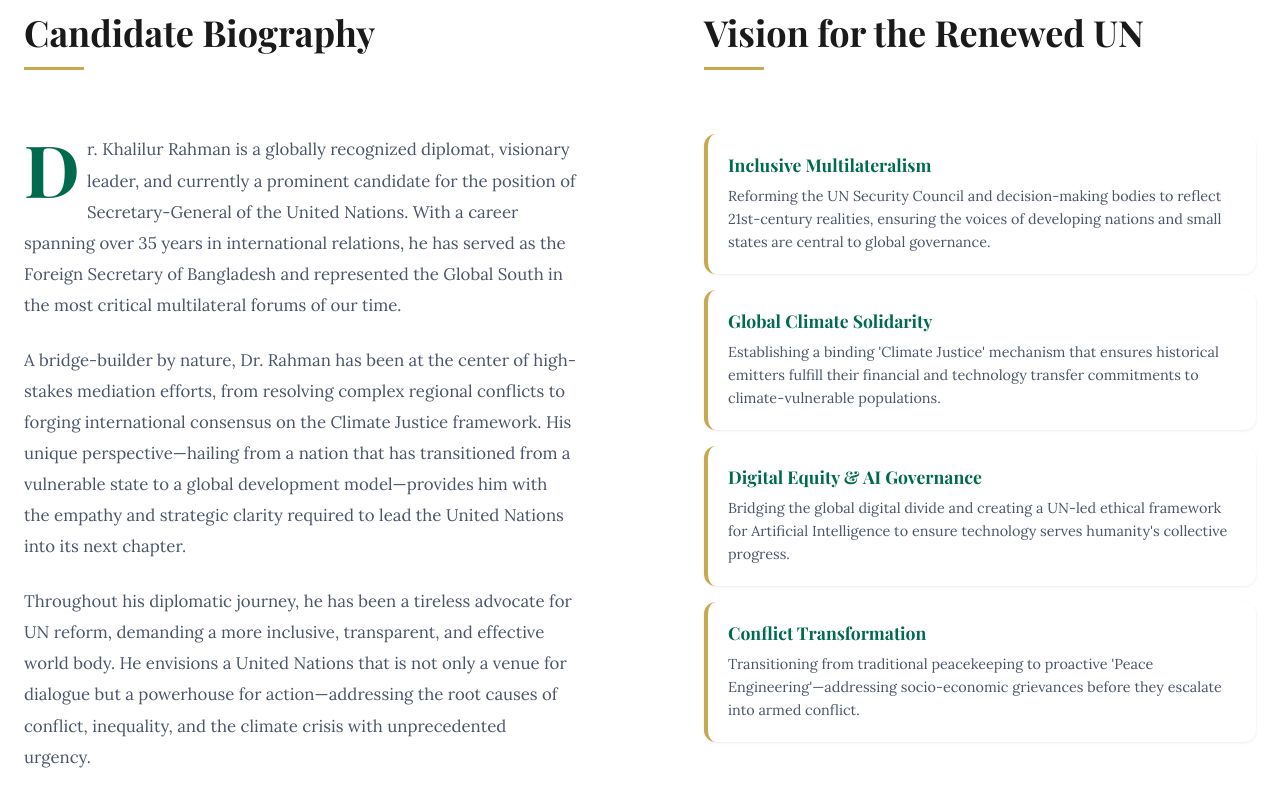
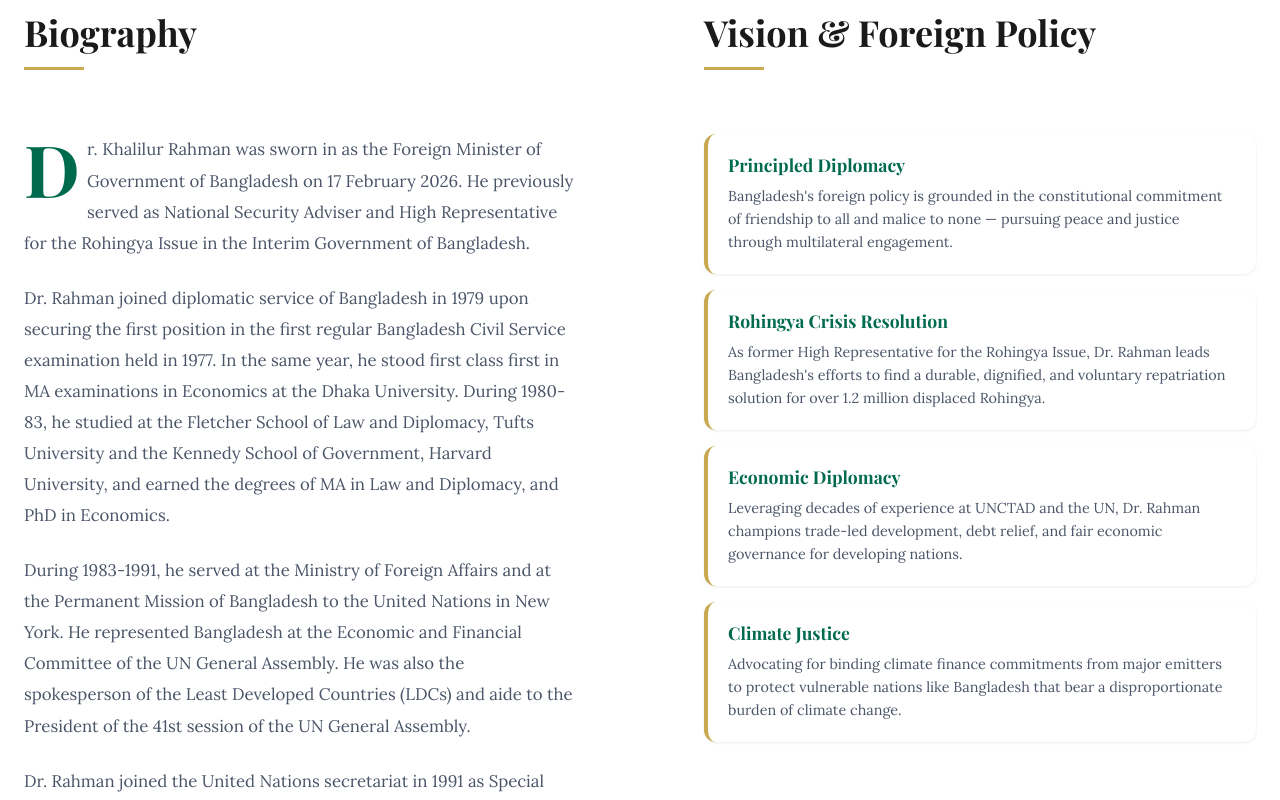
Before and after one commit to babulhossenshuvo/ministry, a React (Vite) app: page /secretary in a window 1280 px wide. Shown: the part 1600-2400 px from the top of the page. Built offline with nearby package versions, Linux system fonts and the light colour scheme; a web font is replaced by a local one.

Commit message:
feat: implement Dr. Khalilur Rahman bio, photo, career timeline, and YouTube video

```diff
--- a/src/data/secretaryData.js
+++ b/src/data/secretaryData.js
@@ -1,93 +1,96 @@
-// CANDIDATE PROFILE — For UN Secretary-General Election
+// DR. KHALILUR RAHMAN — Foreign Minister of Bangladesh
 export const secretaryData = {
     name: "Dr. Khalilur Rahman",
-    title: "Candidate for UN Secretary-General",
+    title: "Foreign Minister of Bangladesh",
     ministry: "Ministry of Foreign Affairs",
     country: "People's Republic of Bangladesh",
-    appointmentDate: "Electoral Session 2026-2027",
-    photo: null,
+    appointmentDate: "17 February 2026",
+    photo: "/Dr. Khalilur Rahman.jpeg",
     linkedin: "https://linkedin.com",
     twitter: "https://x.com",
     facebook: "https://facebook.com",
     youtube: "https://youtube.com",
     biography: [
-        "Dr. Khalilur Rahman is a globally recognized diplomat, visionary leader, and currently a prominent candidate for the position of Secretary-General of the United Nations. With a career spanning over 35 years in international relations, he has served as the Foreign Secretary of Bangladesh and represented the Global South in the most critical multilateral forums of our time.",
-        "A bridge-builder by nature, Dr. Rahman has been at the center of high-stakes mediation efforts, from resolving complex regional conflicts to forging international consensus on the Climate Justice framework. His unique perspective—hailing from a nation that has transitioned from a vulnerable state to a global development model—provides him with the empathy and strategic clarity required to lead the United Nations into its next chapter.",
-        "Throughout his diplomatic journey, he has been a tireless advocate for UN reform, demanding a more inclusive, transparent, and effective world body. He envisions a United Nations that is not only a venue for dialogue but a powerhouse for action—addressing the root causes of conflict, inequality, and the climate crisis with unprecedented urgency.",
+        "Dr. Khalilur Rahman was sworn in as the Foreign Minister of Government of Bangladesh on 17 February 2026. He previously served as National Security Adviser and High Representative for the Rohingya Issue in the Interim Government of Bangladesh.",
+        "Dr. Rahman joined diplomatic service of Bangladesh in 1979 upon securing the first position in the first regular Bangladesh Civil Service examination held in 1977. In the same year, he stood first class first in MA examinations in Economics at the Dhaka University. During 1980-83, he studied at the Fletcher School of Law and Diplomacy, Tufts University and the Kennedy School of Government, Harvard University, and earned the degrees of MA in Law and Diplomacy, and PhD in Economics.",
+        "During 1983-1991, he served at the Ministry of Foreign Affairs and at the Permanent Mission of Bangladesh to the United Nations in New York. He represented Bangladesh at the Economic and Financial Committee of the UN General Assembly. He was also the spokesperson of the Least Developed Countries (LDCs) and aide to the President of the 41st session of the UN General Assembly.",
+        "Dr. Rahman joined the United Nations secretariat in 1991 as Special Adviser at the UN Conference on Trade and Development (UNCTAD) in Geneva. During the ensuing 25 years at the UN, he held senior positions in the United Nations in New York and Geneva, and was a lead author of and substantive contributor to major UN flagship publications.",
+        "Dr. Rahman is a founder of the East West University in Dhaka and served as a member on its Board of Trustees until November 2024 when he was appointed as the High Representative on the Rohingya Issue, and subsequently as National Security Adviser.",
+        "He is married and has two daughters and four grandchildren.",
     ],
     vision: [
         {
-            title: "Inclusive Multilateralism",
-            description: "Reforming the UN Security Council and decision-making bodies to reflect 21st-century realities, ensuring the voices of developing nations and small states are central to global governance.",
+            title: "Principled Diplomacy",
+            description: "Bangladesh's foreign policy is grounded in the constitutional commitment of friendship to all and malice to none — pursuing peace and justice through multilateral engagement.",
             icon: "globe"
         },
         {
-            title: "Global Climate Solidarity",
-            description: "Establishing a binding 'Climate Justice' mechanism that ensures historical emitters fulfill their financial and technology transfer commitments to climate-vulnerable populations.",
-            icon: "leaf"
+            title: "Rohingya Crisis Resolution",
+            description: "As former High Representative for the Rohingya Issue, Dr. Rahman leads Bangladesh's efforts to find a durable, dignified, and voluntary repatriation solution for over 1.2 million displaced Rohingya.",
+            icon: "shield"
         },
         {
-            title: "Digital Equity & AI Governance",
-            description: "Bridging the global digital divide and creating a UN-led ethical framework for Artificial Intelligence to ensure technology serves humanity's collective progress.",
+            title: "Economic Diplomacy",
+            description: "Leveraging decades of experience at UNCTAD and the UN, Dr. Rahman champions trade-led development, debt relief, and fair economic governance for developing nations.",
             icon: "cpu"
         },
         {
-            title: "Conflict Transformation",
-            description: "Transitioning from traditional peacekeeping to proactive 'Peace Engineering'—addressing socio-economic grievances before they escalate into armed conflict.",
-            icon: "shield"
+            title: "Climate Justice",
+            description: "Advocating for binding climate finance commitments from major emitters to protect vulnerable nations like Bangladesh that bear a disproportionate burden of climate change.",
+            icon: "leaf"
         }
     ],
     credentials: [
-        { label: "UN SG Candidate", icon: "user-check" },
-        { label: "Global South Advocate", icon: "globe" },
-        { label: "Mediation Expert", icon: "handshake" },
+        { label: "PhD in Economics, Harvard University", icon: "user-check" },
+        { label: "25 Years at the United Nations", icon: "globe" },
+        { label: "Founder, East West University", icon: "handshake" },
     ],
     achievements: [
         {
             number: "01",
-            title: "Architect of the 'Summit of the Future' Reform",
-            description: "Played a pivotal role in drafting the Pact for the Future, securing consensus among over 190 nations on the most comprehensive UN reform agenda in decades.",
+            title: "First in Bangladesh Civil Service Exam (1977)",
+            description: "Secured the first position in the first regular Bangladesh Civil Service examination and simultaneously graduated first class first in MA Economics from Dhaka University.",
         },
         {
             number: "02",
-            title: "Global Peacekeeping Leadership",
-            description: "Commanded the world's largest troop contribution to UN Peacekeeping, pioneering the 'Women, Peace and Security' agenda across deployment theaters.",
+            title: "MA & PhD from Harvard & Tufts (1983)",
+            description: "Earned MA in Law and Diplomacy from the Fletcher School of Law and Diplomacy, Tufts University, and a PhD in Economics from Harvard University's Kennedy School of Government.",
         },
         {
             number: "03",
-            title: "Founder of the Climate Vulnerable Forum (CVF)",
-            description: "Conceptualized and launched the CVF, uniting 58 countries to demand immediate and fair climate action from the world's major economies.",
+            title: "UN LDC Spokesperson (1983–1991)",
+            description: "Served as spokesperson for the Least Developed Countries (LDCs) at the UN General Assembly and aide to the President of the 41st session of the UNGA.",
         },
         {
             number: "04",
-            title: "High-Level Mediation in South-East Asia",
-            description: "Successfully mediated track-two diplomatic talks that led to a significant de-escalation of border tensions and humanitarian gridlocks in the sub-region.",
+            title: "25 Years at the United Nations",
+            description: "Held senior positions at UNCTAD Geneva and the United Nations in New York from 1991–2016, authoring and contributing to major UN flagship publications.",
         },
         {
             number: "05",
-            title: "Transition to Digital Diplomacy",
-            description: "Led the first 'Virtual UNGA' during the global pandemic, ensuring the continuity of international governance during the world's most restrictive lockdowns.",
+            title: "Founder of East West University",
+            description: "Co-founded the East West University in Dhaka, serving as a member on its Board of Trustees until November 2024 — a lasting contribution to higher education in Bangladesh.",
         },
         {
             number: "06",
-            title: "Advocacy for Debt Relief",
-            description: "Secured a landmark UN resolution on sovereign debt restructuring, providing fiscal space for 40+ low-income countries to invest in Sustainable Development Goals.",
+            title: "Foreign Minister of Bangladesh (2026)",
+            description: "Sworn in as Foreign Minister on 17 February 2026, having previously served as National Security Adviser and High Representative for the Rohingya Issue.",
         },
     ],
     speeches: [
-        { date: "2026-03-10", title: "My Vision for a Renewed UN: Official Candidacy Address", event: "UN General Assembly Hall", type: "un_speeches" },
-        { date: "2026-01-15", title: "Bridging the Divide: A New Charter for Multilateralism", event: "London Institute of Diplomacy", type: "policy" },
-        { date: "2025-12-10", title: "Climate Justice is Human Justice", event: "COP29 Plenary Session", type: "un_speeches" },
-        { date: "2025-09-23", title: "Artificial Intelligence: A Global Public Good", event: "UN Summit of the Future", type: "policy" },
-        { date: "2025-06-05", title: "Empowering the Global South in the 21st Century", event: "African Union Summit", type: "publications" },
-        { date: "2024-11-14", title: "The Case for a More Democratic Security Council", event: "Foreign Affairs Journal", type: "publications" },
+        { date: "2026-02-17", title: "Inaugural Address as Foreign Minister of Bangladesh", event: "Government of Bangladesh, Dhaka", type: "un_speeches" },
+        { date: "2025-11-15", title: "Rohingya Repatriation: A Path Forward", event: "UN General Assembly Side Event, New York", type: "un_speeches" },
+        { date: "2025-09-22", title: "Statement at the 80th UNGA Session", event: "United Nations General Assembly", type: "un_speeches" },
+        { date: "2025-03-10", title: "National Security and Foreign Policy Alignment", event: "Bangladesh Institute of International Affairs", type: "policy" },
+        { date: "2024-12-12", title: "Climate Vulnerability and Bangladesh's Diplomatic Stance", event: "COP29 High-Level Segment", type: "policy" },
+        { date: "2024-05-20", title: "25 Years in the UN System: Lessons in Multilateralism", event: "East West University, Dhaka", type: "publications" },
     ],
     mandate: [
-        "Advocating for a comprehensive reform of the United Nations Security Council",
-        "Championing the rights and representation of the 134 member states of the G77 + China",
-        "Promoting global peace through the lens of social justice and economic equity",
-        "Bridging the gap between the developed North and the developing Global South",
-        "Ensuring the United Nations is fit-for-purpose in the age of AI and climate crisis",
-        "Upholding the UN Charter as the primary framework for international law and peace",
+        "Steering Bangladesh's foreign policy under the Interim Government with integrity and vision",
+        "Leading international efforts for a dignified, voluntary and sustainable solution to the Rohingya crisis",
+        "Advancing economic diplomacy to support Bangladesh's LDC graduation and trade interests",
+        "Championing global climate justice and securing finance for climate-vulnerable nations",
+        "Strengthening Bangladesh's bilateral relationships and multilateral standing",
+        "Upholding the founding principles of Bangladesh's Constitution in international affairs",
     ],
 };
--- a/src/data/timelineData.js
+++ b/src/data/timelineData.js
@@ -1,9 +1,52 @@
-// PLACEHOLDER — Replace before production
+// DR. KHALILUR RAHMAN — Career Timeline
 export const timelineData = [
-    { year: "2024–Present", role: "Foreign Secretary", organization: "Ministry of Foreign Affairs, Bangladesh", description: "Serving as the Chief of Bangladesh Foreign Service, leading diplomatic initiatives at the UN and bilateral engagements globally.", side: "right" },
-    { year: "2020–2024", role: "Bangladesh Permanent Representative to the UN", organization: "United Nations, New York", description: "Represented Bangladesh at all UN bodies including the General Assembly, Security Council, and ECOSOC. Led Bangladesh's election campaign to the Security Council.", side: "left" },
-    { year: "2016–2020", role: "Secretary, Multilateral Economic Affairs", organization: "Ministry of Foreign Affairs, Bangladesh", description: "Coordinated Bangladesh's positions in international economic forums including the WTO, G20, and UNCTAD. Spearheaded LDC graduation strategy.", side: "right" },
-    { year: "2012–2016", role: "Ambassador to Belgium and the EU", organization: "Embassy of Bangladesh, Brussels", description: "Managed Bangladesh's diplomatic relations with Belgium and the European Union, advancing trade, development cooperation, and political dialogue.", side: "left" },
-    { year: "2008–2012", role: "Minister, Bangladesh High Commission", organization: "Bangladesh High Commission, London", description: "Led consular and political affairs at the Bangladesh High Commission in London, strengthening Bangladesh-UK bilateral ties.", side: "right" },
-    { year: "2002–2008", role: "Director, UN Political Wing", organization: "Ministry of Foreign Affairs, Bangladesh", description: "Managed Bangladesh's multilateral affairs portfolio, coordinating positions for UN General Assembly sessions and Security Council campaigns.", side: "left" },
+    {
+        year: "Feb 2026–Present",
+        role: "Foreign Minister of Bangladesh",
+        organization: "Government of Bangladesh, Dhaka",
+        description: "Sworn in as Foreign Minister on 17 February 2026. Leading Bangladesh's foreign policy, diplomatic relations, and bilateral/multilateral engagements at the highest level.",
+        side: "right"
+    },
+    {
+        year: "Nov 2024–Feb 2026",
+        role: "National Security Adviser & High Representative for the Rohingya Issue",
+        organization: "Interim Government of Bangladesh",
+        description: "Served simultaneously as National Security Adviser and High Representative for the Rohingya Issue — spearheading Bangladesh's diplomatic strategy on the world's largest refugee crisis.",
+        side: "left"
+    },
+    {
+        year: "Until Nov 2024",
+        role: "Member, Board of Trustees",
+        organization: "East West University, Dhaka",
+        description: "Served as a founding trustee of East West University, one of Bangladesh's leading private universities, until being called to serve in the Interim Government.",
+        side: "right"
+    },
+    {
+        year: "1991–2016",
+        role: "Senior Official — United Nations Secretariat",
+        organization: "United Nations (UNCTAD, Geneva & New York)",
+        description: "Joined the UN in 1991 as Special Adviser at the UN Conference on Trade and Development (UNCTAD) in Geneva. Over 25 years, held senior UN positions in both Geneva and New York, and was a lead author and substantive contributor to major UN flagship publications.",
+        side: "left"
+    },
+    {
+        year: "1983–1991",
+        role: "Diplomat — Ministry of Foreign Affairs & UN Mission",
+        organization: "Government of Bangladesh / UN, New York",
+        description: "Served at the Ministry of Foreign Affairs and at the Permanent Mission of Bangladesh to the United Nations in New York. Represented Bangladesh at the Economic and Financial Committee of the UNGA. Spokesperson of the LDCs and aide to the President of the 41st session of the UNGA.",
+        side: "right"
+    },
+    {
+        year: "1980–1983",
+        role: "Graduate Studies",
+        organization: "Tufts University & Harvard University (Kennedy School)",
+        description: "Earned MA in Law and Diplomacy from the Fletcher School of Law and Diplomacy, Tufts University, and PhD in Economics from the Kennedy School of Government, Harvard University.",
+        side: "left"
+    },
+    {
+        year: "1979",
+        role: "Joined Bangladesh Diplomatic Service",
+        organization: "Government of Bangladesh",
+        description: "Secured the first position in the first regular Bangladesh Civil Service (BCS) examination held in 1977 and joined diplomatic service. In the same year, graduated first class first in MA Economics from Dhaka University.",
+        side: "right"
+    },
 ];
--- a/src/pages/HomePage.jsx
+++ b/src/pages/HomePage.jsx
@@ -48,7 +48,7 @@
                 <div className="container-main" style={{ position: 'relative', zIndex: 3, padding: '8rem 1.5rem 4rem' }}>
                     <div style={{ display: 'grid', gridTemplateColumns: 'minmax(300px, 1fr) 1.5fr', gap: '4rem', alignItems: 'center' }}>
                         <motion.div variants={itemVariants} style={{ borderRadius: 'var(--radius-xl)', overflow: 'hidden', boxShadow: 'var(--shadow-xl)', border: '8px solid white' }}>
-                            <img src="/dr_rahman.jpg" alt="Dr. Khalilur Rahman" style={{ width: '100%', height: 'auto', display: 'block' }} onError={(e) => { e.target.src = 'https://images.unsplash.com/photo-1560250097-0b93528c311a?auto=format&fit=crop&q=80&w=800'; }} />
+                            <img src="/Dr. Khalilur Rahman.jpeg" alt="Dr. Khalilur Rahman" style={{ width: '100%', height: 'auto', display: 'block' }} onError={(e) => { e.target.src = '/Khalilur_Rahman_(economist)_2025.jpg'; }} />
                         </motion.div>
 
                         <motion.div variants={itemVariants}>
--- a/src/pages/SecretaryPage.jsx
+++ b/src/pages/SecretaryPage.jsx
@@ -73,9 +73,10 @@
                                     position: 'relative'
                                 }}>
                                     <img
-                                        src="https://images.unsplash.com/photo-1560250097-0b93528c311a?auto=format&fit=crop&q=80&w=600&h=750"
-                                        alt="Portrait"
-                                        style={{ width: '100%', height: '100%', objectFit: 'cover' }}
+                                        src="/Dr. Khalilur Rahman.jpeg"
+                                        alt="Dr. Khalilur Rahman, Foreign Minister of Bangladesh"
+                                        style={{ width: '100%', height: '100%', objectFit: 'cover', objectPosition: 'top center' }}
+                                        onError={(e) => { e.target.src = '/Khalilur_Rahman_(economist)_2025.jpg'; }}
                                     />
                                     <div style={{ position: 'absolute', inset: 0, background: 'linear-gradient(to top, rgba(0,0,0,0.4) 0%, transparent 30%)' }} />
                                 </div>
@@ -115,7 +116,7 @@
                         >
                             <div style={{ marginBottom: '1rem' }}>
                                 <span style={{ fontFamily: 'var(--font-ui)', fontSize: '0.85rem', fontWeight: 700, letterSpacing: '0.3em', textTransform: 'uppercase', color: 'var(--color-gold)', textShadow: '0 2px 10px rgba(0,0,0,0.5)' }}>
-                                    United Nations Election 2026-2027
+                                    Ministry of Foreign Affairs, Bangladesh
                                 </span>
                             </div>
                             <h1 style={{
@@ -212,7 +213,7 @@
                 <div className="container-main">
                     <div style={{ display: 'grid', gridTemplateColumns: 'repeat(auto-fit, minmax(320px, 1fr))', gap: 'clamp(3rem, 10vw, 8rem)', alignItems: 'start' }}>
                         <div>
-                            <SectionHeader title="Candidate Biography" subtitle="The Journey" />
+                            <SectionHeader title="Biography" subtitle="The Journey" />
                             {secretaryData.biography.map((para, i) => (
                                 <p key={i} className={i === 0 ? 'drop-cap' : ''} style={{ fontFamily: 'var(--font-body)', fontSize: '1.05rem', lineHeight: 1.85, color: 'var(--color-text-secondary)', marginBottom: '1.5rem' }}>
                                     {para}
@@ -220,7 +221,7 @@
                             ))}
                         </div>
                         <div>
-                            <SectionHeader title="Vision for the Renewed UN" subtitle="The Future" />
+                            <SectionHeader title="Vision & Foreign Policy" subtitle="The Future" />
                             <div style={{ display: 'grid', gridTemplateColumns: '1fr', gap: '1rem' }}>
                                 {secretaryData.vision.map((v, i) => (
                                     <motion.div
@@ -251,27 +252,24 @@
                             viewport={{ once: true }}
                             style={{ position: 'relative', borderRadius: 'var(--radius-xl)', overflow: 'hidden', boxShadow: 'var(--shadow-2xl)', border: '1px solid rgba(255,255,255,0.1)' }}
                         >
-                            <div style={{ aspectRatio: '16/9', background: '#000', display: 'flex', alignItems: 'center', justifyContent: 'center', cursor: 'pointer' }}>
-                                {/* Video Play Button Overlay */}
-                                <div style={{ width: '70px', height: '70px', borderRadius: '50%', background: 'var(--color-gold)', display: 'flex', alignItems: 'center', justifyContent: 'center', paddingLeft: '5px', boxShadow: '0 0 30px rgba(200,169,81,0.5)' }}>
-                                    <div style={{ width: 0, height: 0, borderTop: '12px solid transparent', borderBottom: '12px solid transparent', borderLeft: '20px solid var(--color-primary)' }} />
-                                </div>
-                                <div style={{ position: 'absolute', inset: 0, background: 'linear-gradient(rgba(0,0,0,0.3), rgba(0,0,0,0.6))' }} />
-                                <p style={{ position: 'absolute', bottom: '1.5rem', left: '1.5rem', fontFamily: 'var(--font-ui)', fontWeight: 600, color: 'white', margin: 0, fontSize: '0.85rem' }}>
-                                    Vision Statement 2026: The New Multilateralism
-                                </p>
+                            <div style={{ aspectRatio: '16/9', background: '#000', position: 'relative' }}>
+                                <iframe
+                                    src="https://www.youtube.com/embed/xy2kRkcn-rc?rel=0&showinfo=0"
+                                    title="Bangladesh — Our Nation"
+                                    allow="accelerometer; autoplay; clipboard-write; encrypted-media; gyroscope; picture-in-picture"
+                                    allowFullScreen
+                                    style={{ position: 'absolute', inset: 0, width: '100%', height: '100%', border: 'none' }}
+                                />
                             </div>
                         </motion.div>
-                        <div>
                         <span style={{ fontFamily: 'var(--font-ui)', color: 'var(--color-gold)', fontWeight: 700, fontSize: '0.75rem', textTransform: 'uppercase', letterSpacing: '0.15em', display: 'block', marginBottom: '1rem' }}>Video Spotlight</span>
-                            <h2 style={{ fontFamily: 'var(--font-display)', fontSize: '2.5rem', fontWeight: 800, marginBottom: '1.5rem', lineHeight: 1.2 }}>Leadership Address</h2>
+                        <h2 style={{ fontFamily: 'var(--font-display)', fontSize: '2.5rem', fontWeight: 800, marginBottom: '1.5rem', lineHeight: 1.2 }}>Bangladesh — Our Nation</h2>
                         <p style={{ fontFamily: 'var(--font-body)', fontSize: '1.1rem', color: 'rgba(255,255,255,0.85)', lineHeight: 1.8, marginBottom: '2rem' }}>
-                                Watch the official candidacy announcement where H.E. outlines the strategic roadmap for a more inclusive and effective United Nations.
+                            A glimpse into the beautiful landscape, culture, and people of Bangladesh — the nation Dr. Khalilur Rahman proudly represents on the world stage.
                         </p>
                         <div style={{ display: 'flex', gap: '1rem' }}>
                             <button className="btn btn-gold" style={{ padding: '0.8rem 2rem' }}>Play Vision Video</button>
                             <button className="btn btn-outline-white" style={{ padding: '0.8rem 2rem' }}>Read Transcript</button>
-                            </div>
                         </div>
                     </div>
                 </div>
```
Lines whose indentation alone changed are shown as unchanged.
